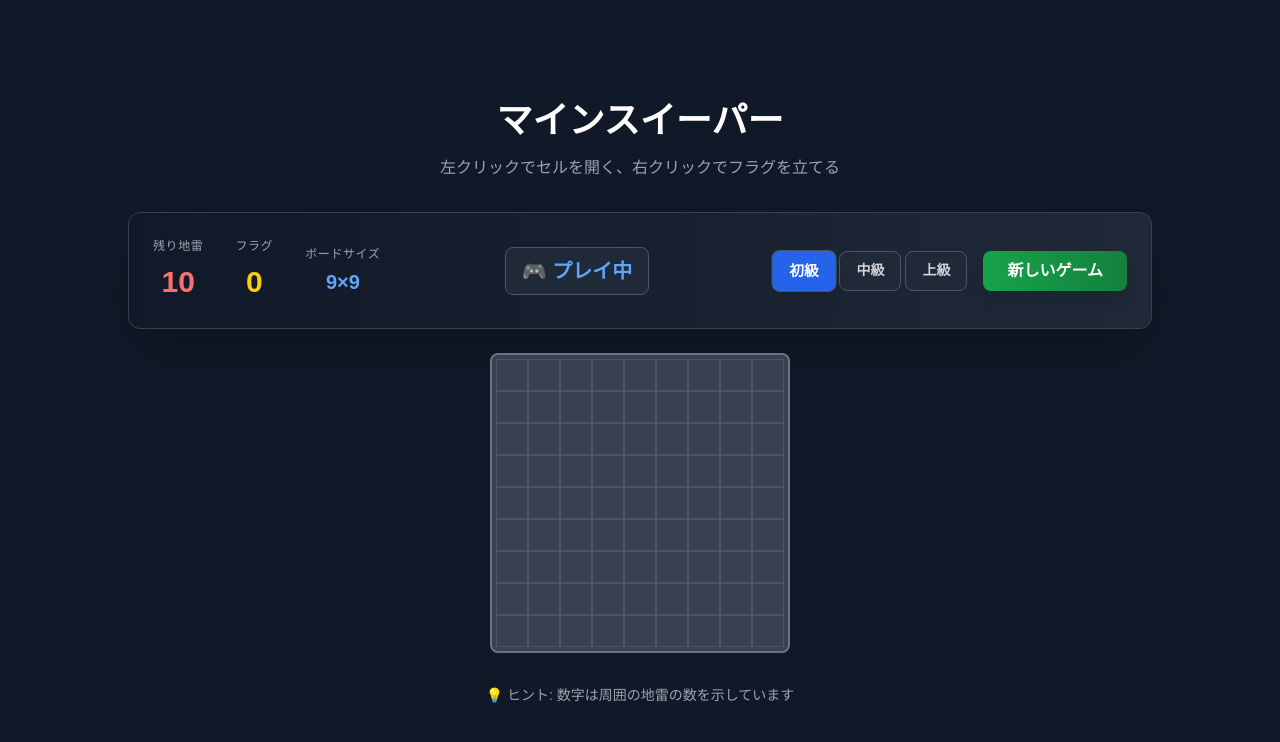
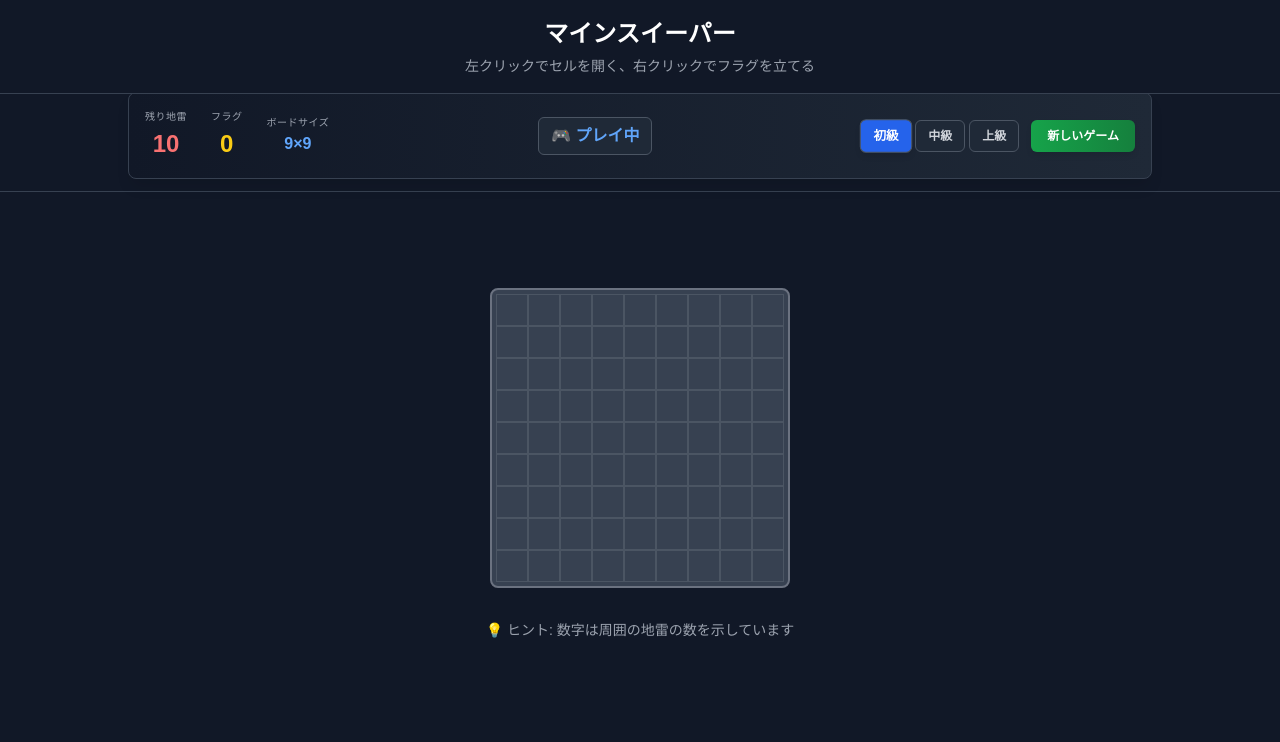
Before and after one commit to kinzaru3/minesweeper-frontend, a Next.js app: page / in a window 1280 px wide. Shown: the top 742 px of the page. Built offline with nearby package versions, Linux system fonts and the light colour scheme.

Commit message:
Make header and menu smaller and fixed to top of page

```diff
--- a/src/components/GameInfo.module.scss
+++ b/src/components/GameInfo.module.scss
@@ -1,10 +1,10 @@
 .gameInfo {
   background: linear-gradient(to right, #111827, #1f2937);
   color: white;
-  padding: 1.5rem;
-  border-radius: 0.75rem;
+  padding: 1rem;
+  border-radius: 0.5rem;
   border: 1px solid #374151;
-  box-shadow: 0 25px 50px -12px rgba(0, 0, 0, 0.25);
+  box-shadow: 0 10px 15px -3px rgba(0, 0, 0, 0.1);
 }
 
 .container {
@@ -12,7 +12,7 @@
   flex-direction: column;
   justify-content: space-between;
   align-items: center;
-  gap: 1.5rem;
+  gap: 1rem;
 
   @media (min-width: 1024px) {
     flex-direction: row;
@@ -22,7 +22,7 @@
 .stats {
   display: flex;
   align-items: center;
-  gap: 2rem;
+  gap: 1.5rem;
 }
 
 .statItem {
@@ -30,7 +30,7 @@
 }
 
 .statLabel {
-  font-size: 0.75rem;
+  font-size: 0.625rem;
   color: #9ca3af;
   text-transform: uppercase;
   letter-spacing: 0.05em;
@@ -38,9 +38,9 @@
 }
 
 .statValue {
-  font-size: 1.875rem;
+  font-size: 1.5rem;
   font-weight: bold;
-  margin-top: 0.25rem;
+  margin-top: 0.125rem;
 
   &.mines {
     color: #f87171;
@@ -51,7 +51,7 @@
   }
 
   &.size {
-    font-size: 1.25rem;
+    font-size: 1rem;
     color: #60a5fa;
   }
 }
@@ -61,11 +61,11 @@
 }
 
 .statusMessage {
-  font-size: 1.25rem;
+  font-size: 1rem;
   font-weight: bold;
   background-color: #1f2937;
-  padding: 0.5rem 1rem;
-  border-radius: 0.5rem;
+  padding: 0.375rem 0.75rem;
+  border-radius: 0.375rem;
   border: 1px solid #4b5563;
 
   &.playing {
@@ -84,7 +84,7 @@
 .controls {
   display: flex;
   flex-direction: column;
-  gap: 1rem;
+  gap: 0.75rem;
 
   @media (min-width: 640px) {
     flex-direction: row;
@@ -97,9 +97,9 @@
 }
 
 .difficultyButton {
-  padding: 0.5rem 1rem;
-  border-radius: 0.5rem;
-  font-size: 0.875rem;
+  padding: 0.375rem 0.75rem;
+  border-radius: 0.375rem;
+  font-size: 0.75rem;
   font-weight: 600;
   transition: all 0.2s ease;
   border: 1px solid #4b5563;
@@ -107,7 +107,7 @@
   &.active {
     background-color: #2563eb;
     color: white;
-    box-shadow: 0 10px 15px -3px rgba(0, 0, 0, 0.1);
+    box-shadow: 0 4px 6px -1px rgba(0, 0, 0, 0.1);
     transform: scale(1.05);
   }
 
@@ -123,17 +123,18 @@
 }
 
 .resetButton {
-  padding: 0.5rem 1.5rem;
+  padding: 0.375rem 1rem;
   background: linear-gradient(to right, #16a34a, #15803d);
   color: white;
   font-weight: 600;
-  border-radius: 0.5rem;
+  border-radius: 0.375rem;
   transition: all 0.2s ease;
-  box-shadow: 0 10px 15px -3px rgba(0, 0, 0, 0.1);
+  box-shadow: 0 4px 6px -1px rgba(0, 0, 0, 0.1);
+  font-size: 0.75rem;
 
   &:hover {
     background: linear-gradient(to right, #15803d, #166534);
-    box-shadow: 0 20px 25px -5px rgba(0, 0, 0, 0.1);
+    box-shadow: 0 10px 15px -3px rgba(0, 0, 0, 0.1);
     transform: scale(1.05);
   }
 }
--- a/src/components/Minesweeper.module.scss
+++ b/src/components/Minesweeper.module.scss
@@ -1,6 +1,59 @@
 .container {
   min-height: 100vh;
   background-color: #111827;
+  display: flex;
+  flex-direction: column;
+  padding: 0;
+}
+
+.header {
+  position: fixed;
+  top: 0;
+  left: 0;
+  right: 0;
+  background-color: #111827;
+  z-index: 100;
+  padding: 1rem;
+  border-bottom: 1px solid #374151;
+}
+
+.headerContent {
+  max-width: 64rem;
+  margin: 0 auto;
+  text-align: center;
+}
+
+.title {
+  font-size: 1.5rem;
+  font-weight: bold;
+  color: white;
+  margin-bottom: 0.25rem;
+}
+
+.subtitle {
+  color: #9ca3af;
+  font-size: 0.875rem;
+}
+
+.menuContainer {
+  position: fixed;
+  top: 5rem;
+  left: 0;
+  right: 0;
+  background-color: #111827;
+  z-index: 99;
+  padding: 0.75rem 1rem;
+  border-bottom: 1px solid #374151;
+}
+
+.menuContent {
+  max-width: 64rem;
+  margin: 0 auto;
+}
+
+.mainContent {
+  margin-top: 8rem;
+  flex: 1;
   display: flex;
   align-items: center;
   justify-content: center;
@@ -10,26 +63,6 @@
 .content {
   max-width: 64rem;
   width: 100%;
-}
-
-.header {
-  text-align: center;
-  margin-bottom: 2rem;
-}
-
-.title {
-  font-size: 2.25rem;
-  font-weight: bold;
-  color: white;
-  margin-bottom: 0.5rem;
-}
-
-.subtitle {
-  color: #9ca3af;
-}
-
-.menuContainer {
-  margin-bottom: 1.5rem;
 }
 
 .gameBoardContainer {
--- a/src/components/Minesweeper.tsx
+++ b/src/components/Minesweeper.tsx
@@ -24,14 +24,17 @@ export default function Minesweeper() {
 
   return (
     <div className={styles.container}>
-      <div className={styles.content}>
+      {/* 固定ヘッダー */}
       <div className={styles.header}>
+        <div className={styles.headerContent}>
           <h1 className={styles.title}>マインスイーパー</h1>
           <p className={styles.subtitle}>左クリックでセルを開く、右クリックでフラグを立てる</p>
         </div>
+      </div>
 
-        {/* ゲーム情報パネル - 上部に配置 */}
+      {/* 固定メニュー */}
       <div className={styles.menuContainer}>
+        <div className={styles.menuContent}>
           <GameInfo
             mineCount={gameState.mineCount}
             flaggedCount={gameState.flaggedCount}
@@ -43,7 +46,11 @@ export default function Minesweeper() {
             onReset={handleReset}
           />
         </div>
+      </div>
 
+      {/* メインコンテンツ */}
+      <div className={styles.mainContent}>
+        <div className={styles.content}>
           {/* ゲームボード - 中央に配置 */}
           <div className={styles.gameBoardContainer}>
             <GameBoard
@@ -58,5 +65,6 @@ export default function Minesweeper() {
           </div>
         </div>
       </div>
+    </div>
   );
 }
```
Lines whose indentation alone changed are shown as unchanged.
